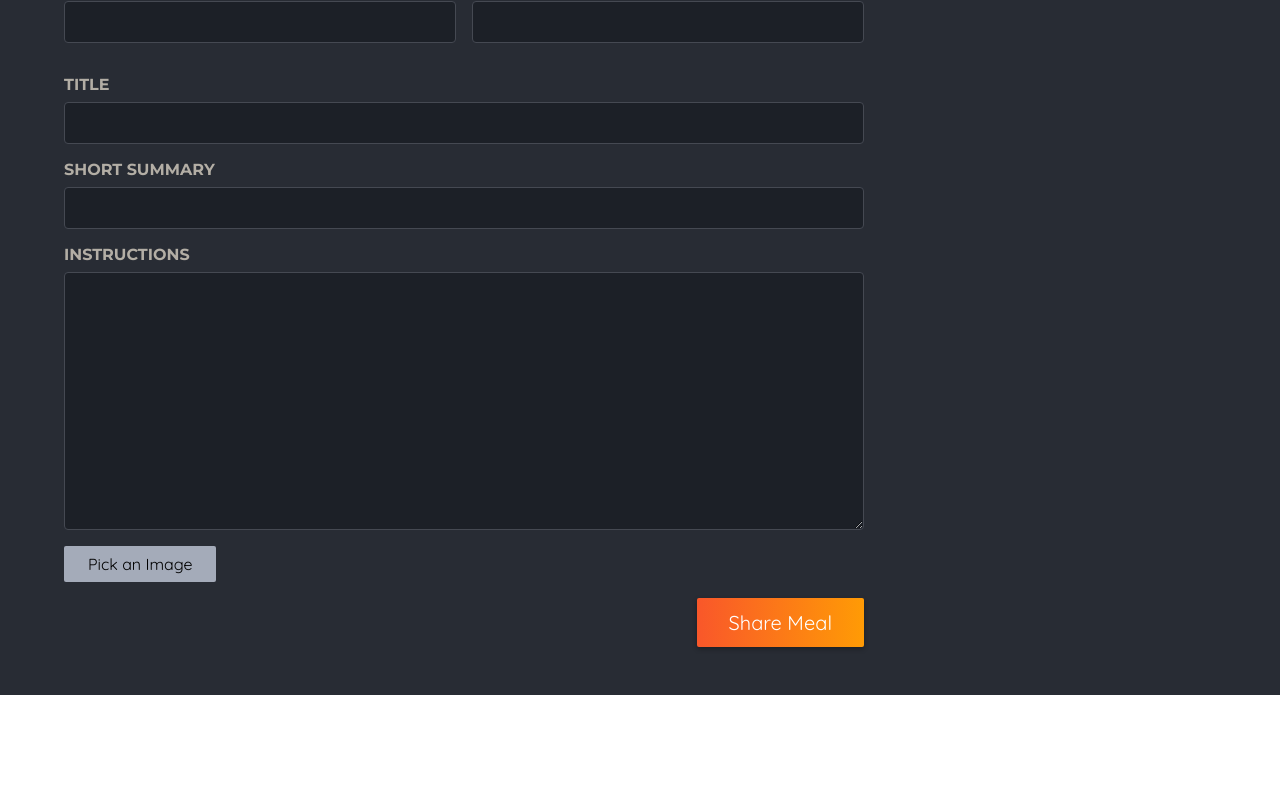
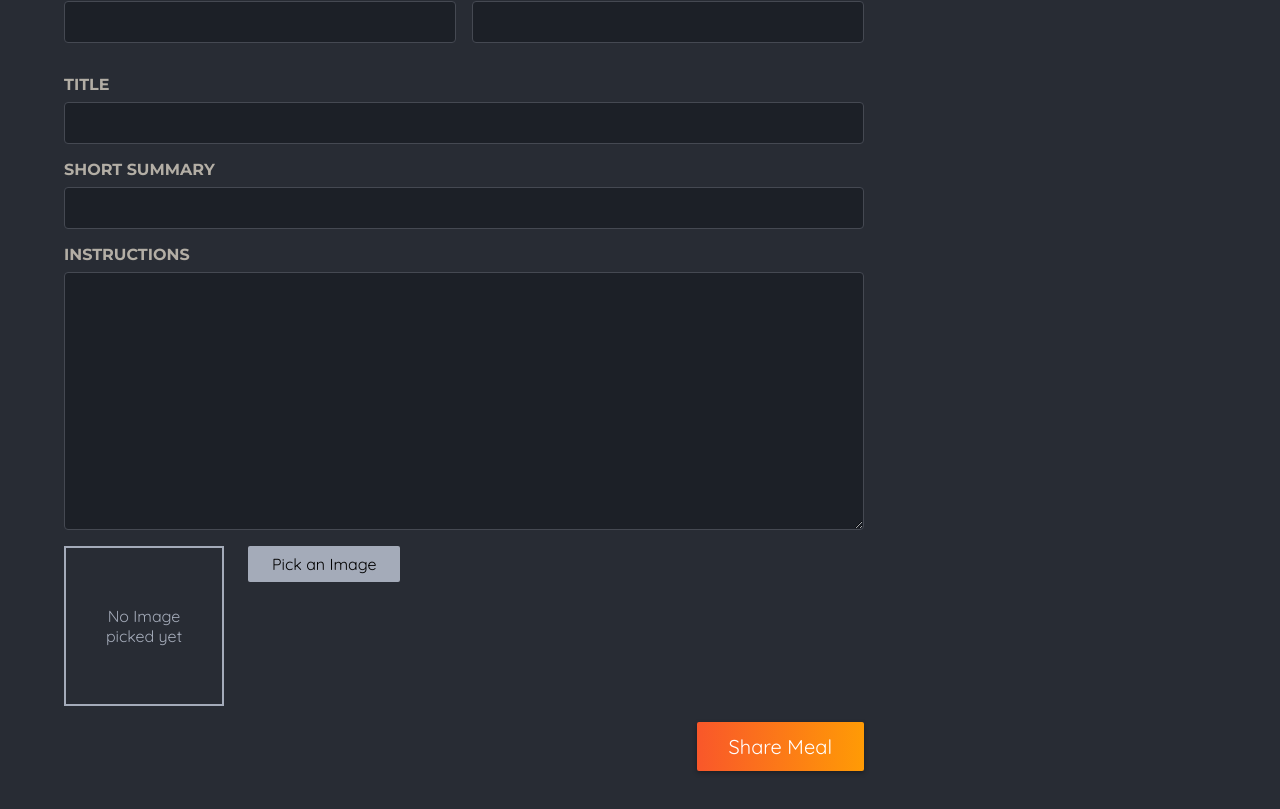
Before and after one commit to Charles-Rocke/NextLevelEatery, a Next.js app: page /meals/share in a window 1280 px wide. Shown: the part 434-1243 px from the top of the page. Before the commit the page ends 1129 px from the top, so only its background shows below. Built offline with nearby package versions, Linux system fonts and the light colour scheme.

Commit message:
Added Image preview to image picker

```diff
--- a/components/meals/image-picker.js
+++ b/components/meals/image-picker.js
@@ -1,16 +1,40 @@
 "use client";
-import { useRef } from "react";
+import { useRef, useState } from "react";
 import classes from "./image-picker.module.css";
+import Image from "next/image";
 
 function ImagePicker({ label, name }) {
+  const [pickedImage, setPickedImage] = useState();
   const imageInputRef = useRef();
+
   function handlePickClick() {
     imageInputRef.current.click();
+  }
+
+  function handleImageChange(event) {
+    const file = event.target.files[0];
+
+    if (!file) {
+      setPickedImage(null);
+      return;
+    }
+
+    const fileReader = new FileReader();
+    fileReader.onload = () => {
+      setPickedImage(fileReader.result);
+    };
+    fileReader.readAsDataURL(file);
   }
   return (
     <div className={classes.picker}>
       <label htmlFor={name}>{label}</label>
       <div className={classes.controls}>
+        <div className={classes.preview}>
+          {!pickedImage && <p>No Image picked yet</p>}
+          {pickedImage && (
+            <Image src={pickedImage} alt="User selected image" fill />
+          )}
+        </div>
         <input
           className={classes.input}
           type="file"
@@ -18,6 +42,8 @@
           accept="image/png, image/jpeg"
           name={name}
           ref={imageInputRef}
+          onChange={handleImageChange}
+          // multiple // if you want the user to select multiple files
         />
         <button
           className={classes.button}
```
